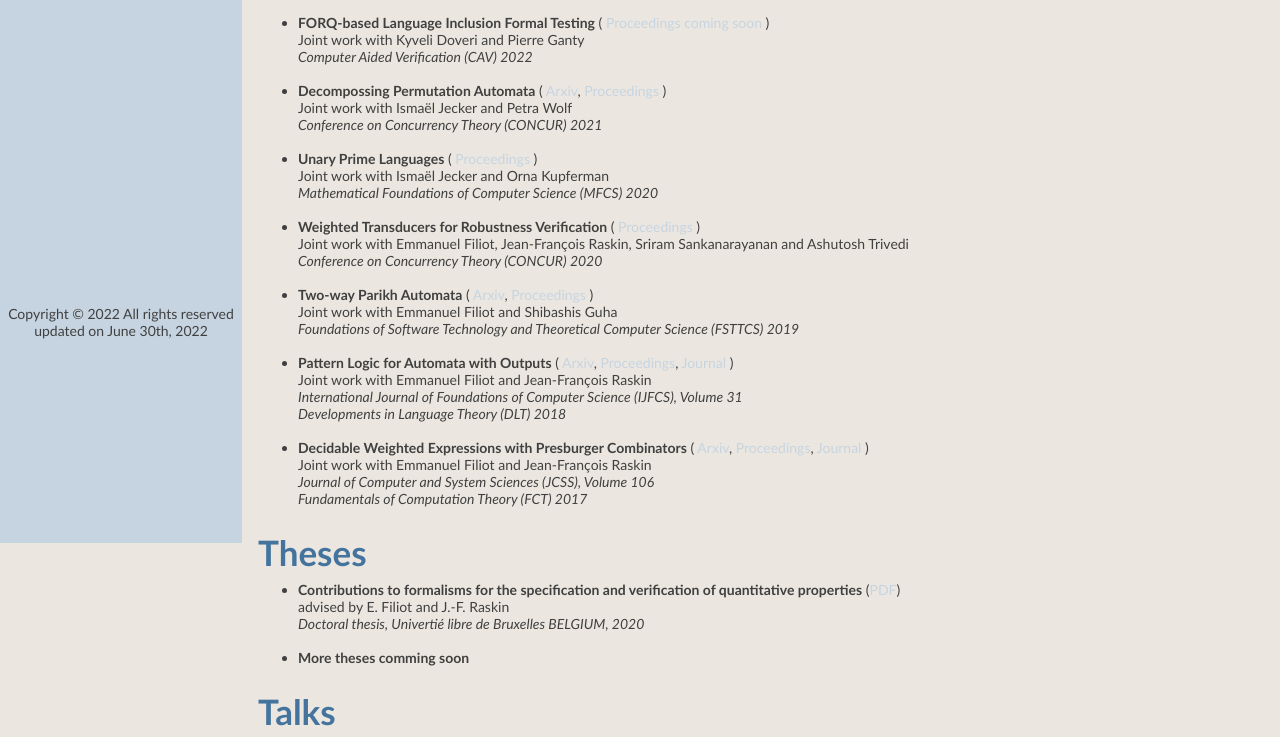
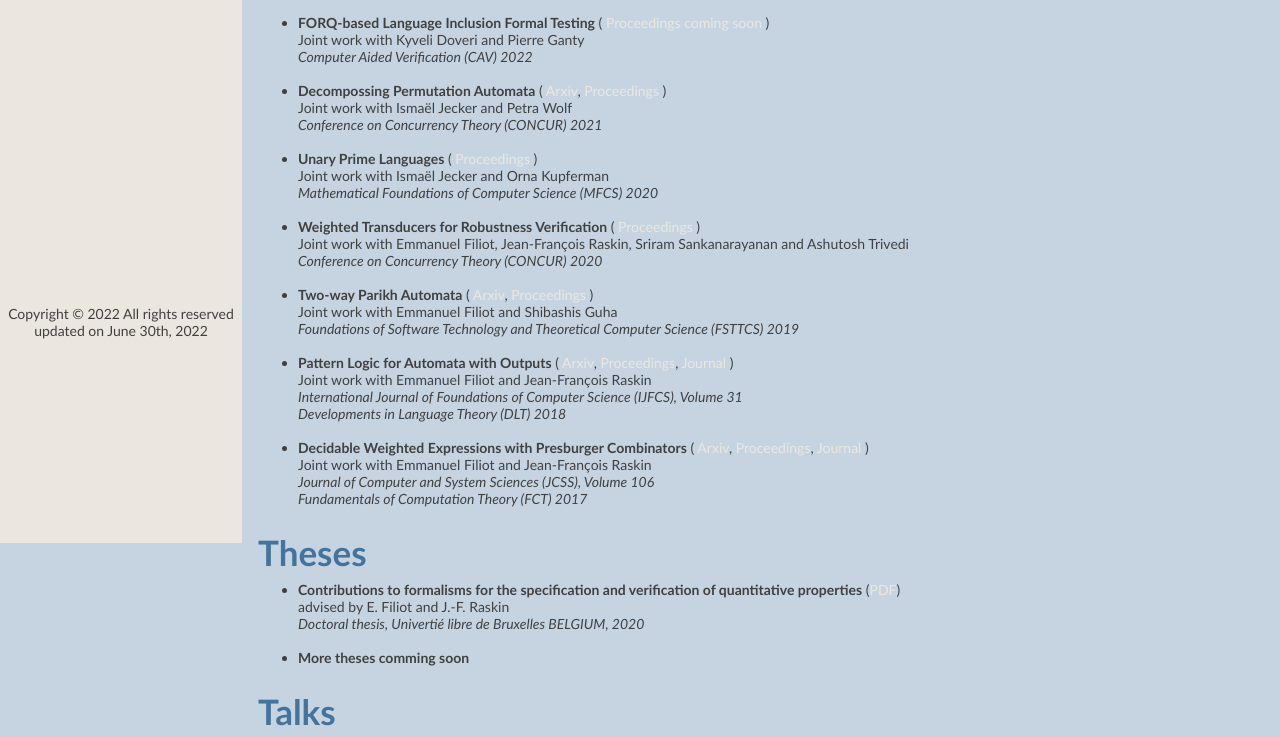
Before and after one commit to Mazzocchi/mazzocchi.github.io, a plain HTML site: page index.html in a window 1280 px wide. Shown: the part 457-1194 px from the top of the page. Drawn offline with Linux system fonts and the light colour scheme.

Commit message:
Update style.css

```diff
--- a/style.css
+++ b/style.css
@@ -1,6 +1,6 @@
 :root {
-    --bgColor:#EBE7E0;
-    --structColor:#C6D4E1;
+    --bgColor:#C6D4E1;
+    --structColor:#EBE7E0;
     --alertColor:#44749D;
     #--extraColor:#BDB8AD;
     --textColor:rgb(64,64,64);
```
